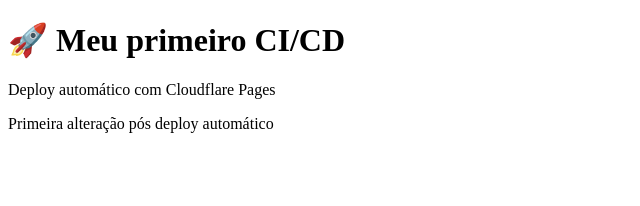
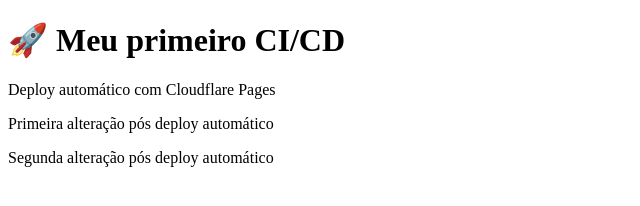
Before and after one commit to montwh1te/trabalho-final-dev-ops-senac, a plain HTML site: page index.html in a window 1280 px wide. Shown: the whole page, without its empty margins (0-640 px from the left). Drawn offline with Linux system fonts and the light colour scheme.

Commit message:
Alteração index.html

```diff
--- a/index.html
+++ b/index.html
@@ -7,5 +7,6 @@
 <h1>🚀 Meu primeiro CI/CD</h1>
 <p>Deploy automático com Cloudflare Pages</p>
 <p>Primeira alteração pós deploy automático</p>
+<p>Segunda alteração pós deploy automático</p>
 </body>
 </html>
```
